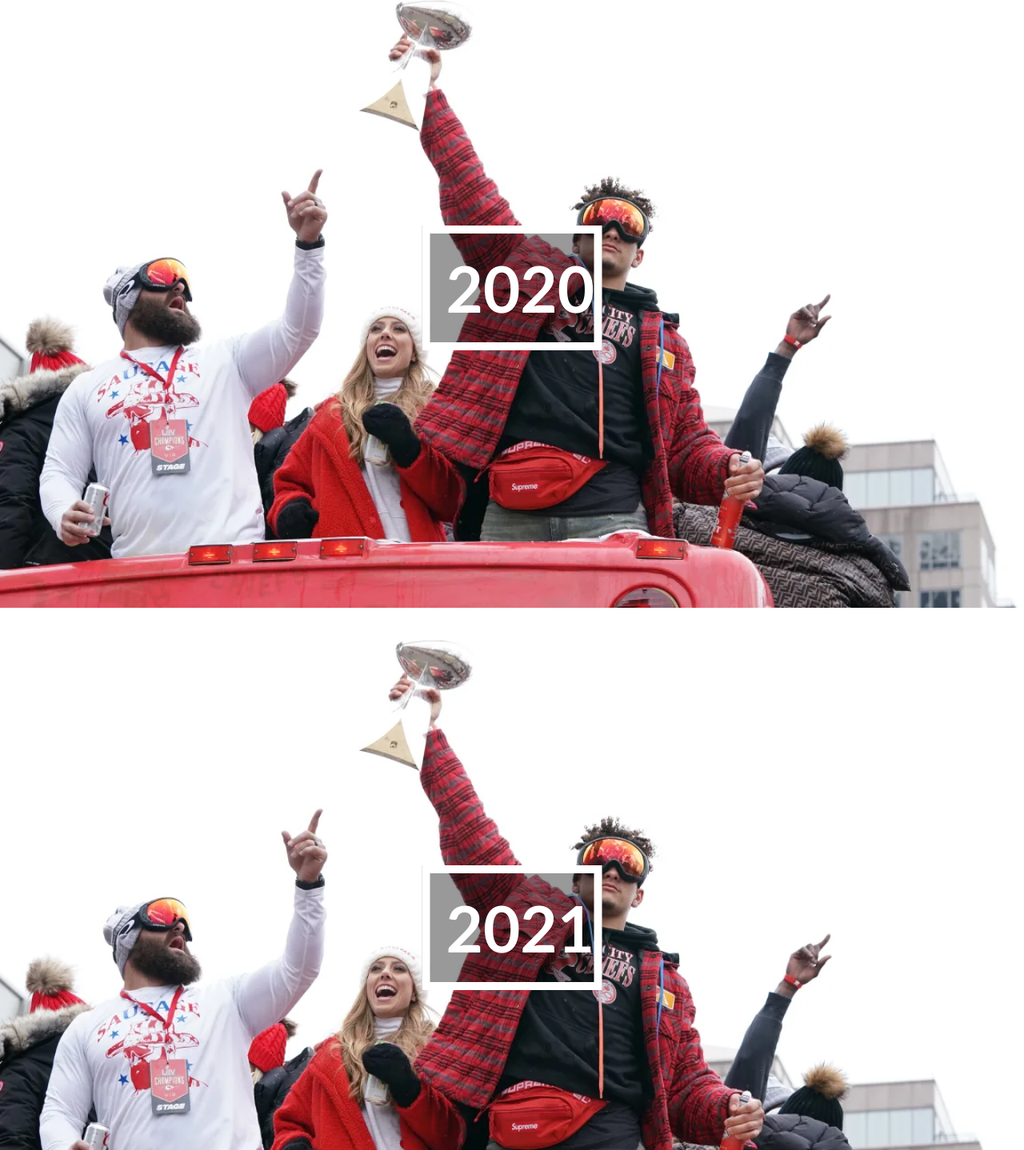
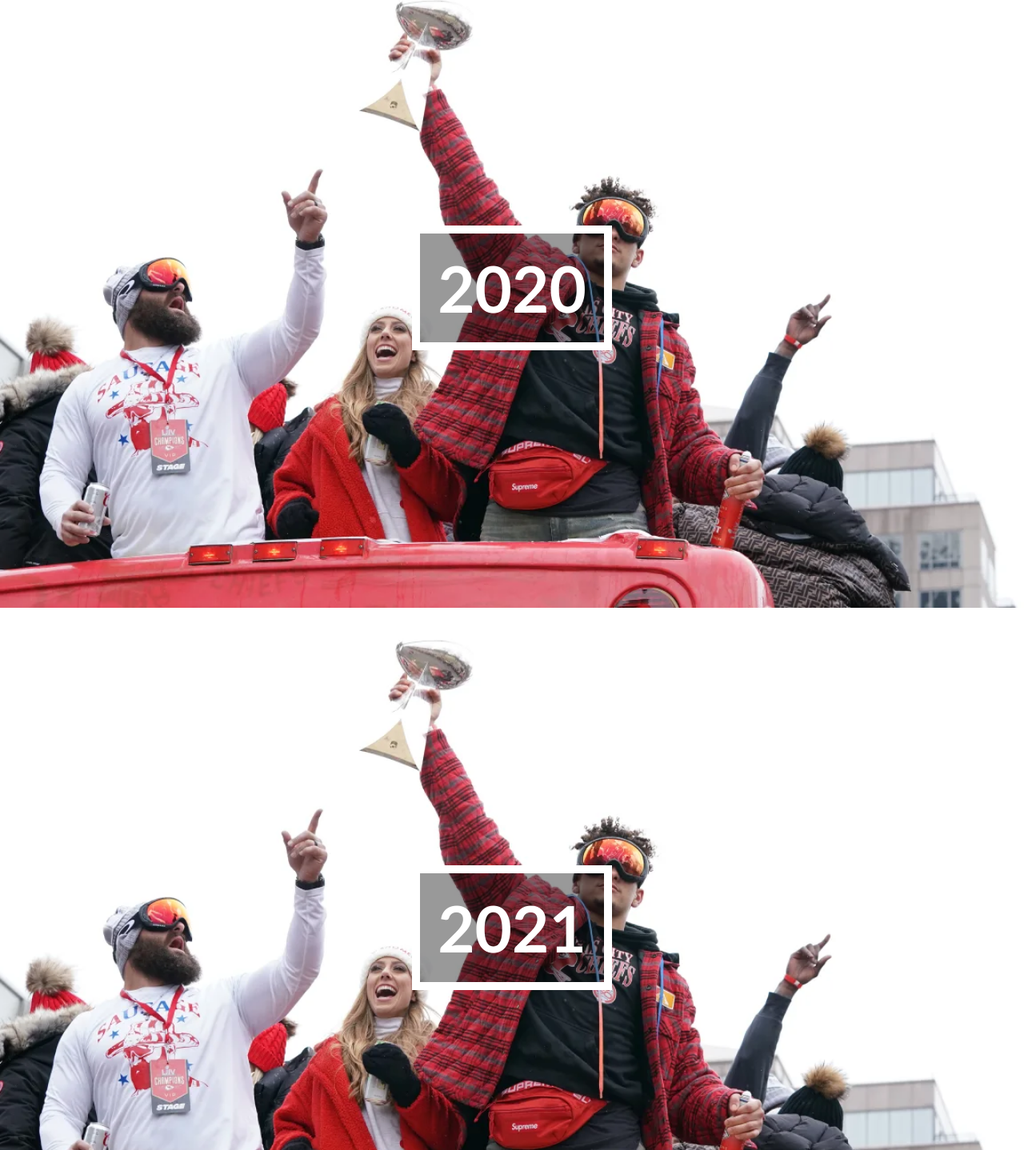
Before and after one commit to jtmueller813/jtmueller813.github.io, a plain HTML site: page seasons.html in a window 1280 px wide. Shown: the part 3240-4678 px from the top of the page at 80% size. Drawn offline with Linux system fonts and the light colour scheme.

Commit message:
Update styles.css

```diff
--- a/styles.css
+++ b/styles.css
@@ -204,10 +204,10 @@ li.dropdown {
   width: 625px;
 }
 #_2020_text {
-  width: 225px;
+  width: 250px;
 }
 #_2021_text {
-  width: 225px;
+  width: 250px;
 }
 #stats_awards_text {
   width: 700px;
```
